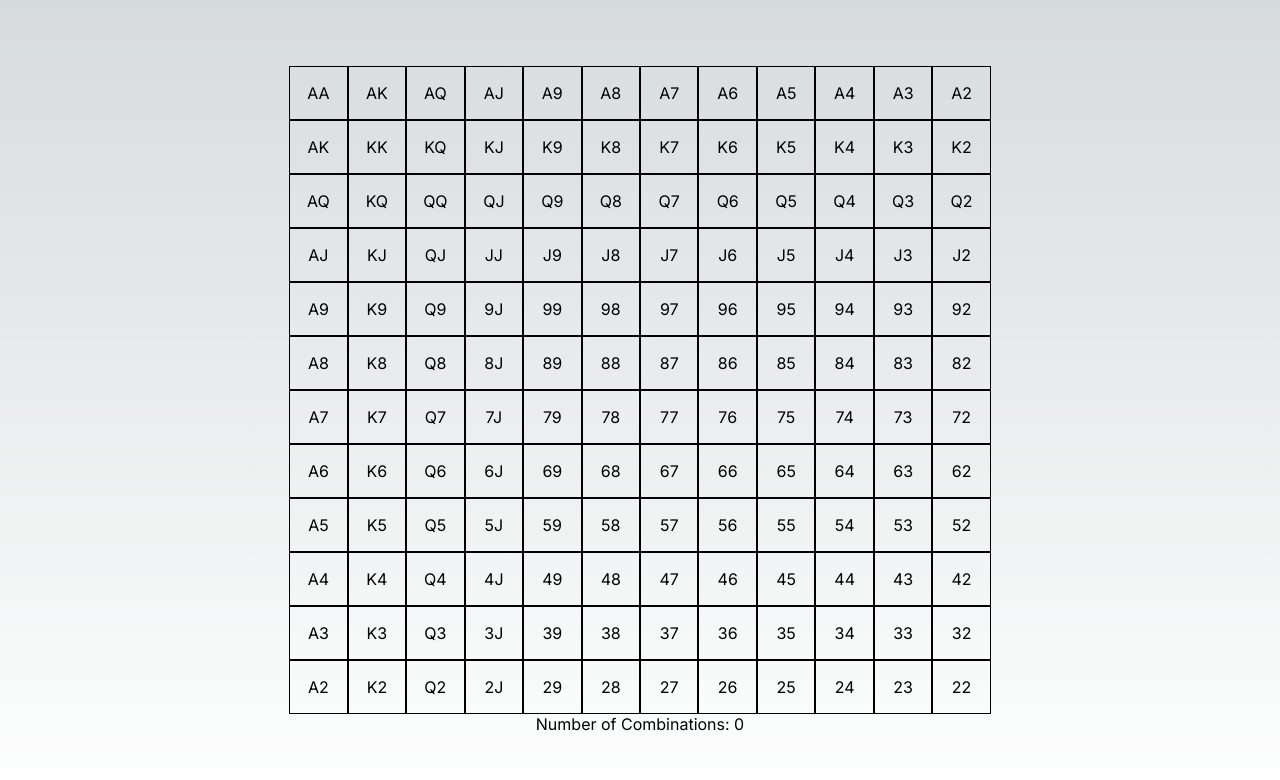
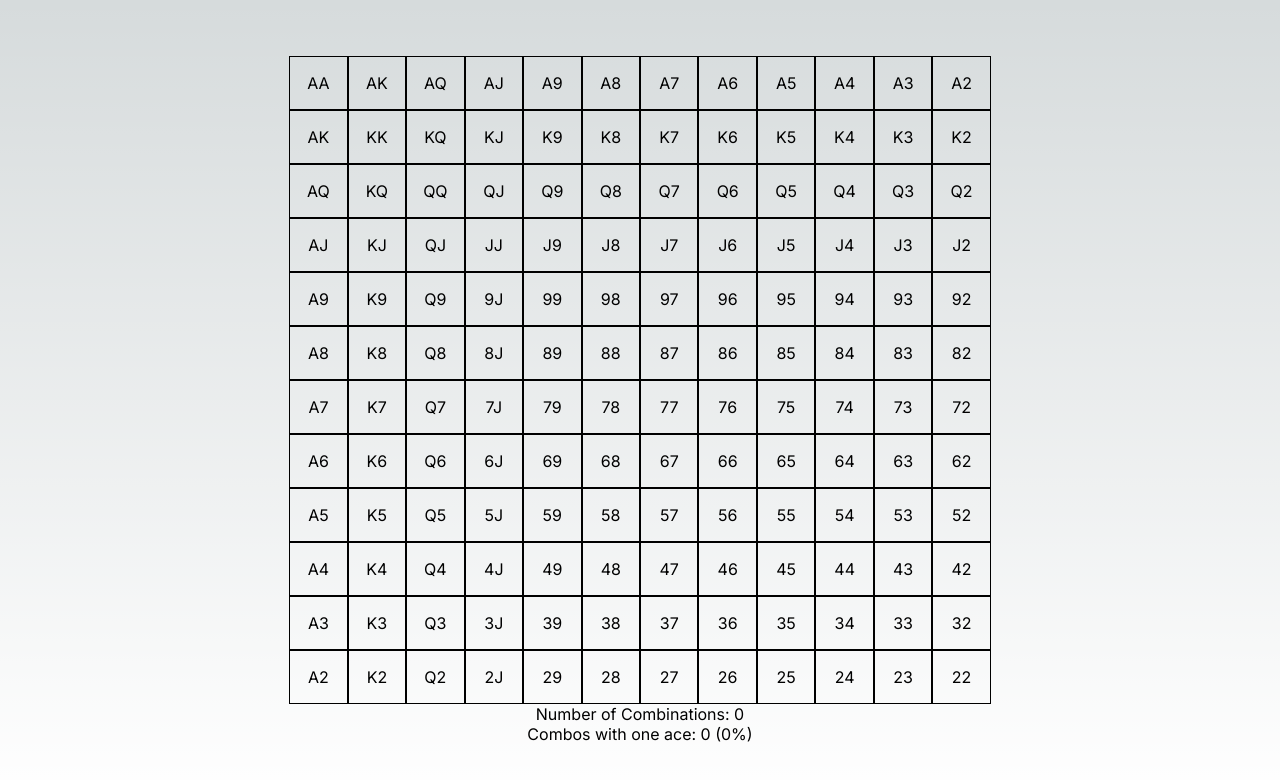
Before and after one commit to anchpop/hardly-know-her, a Next.js app: page / in a window 1280 px wide. Shown: the top 780 px of the page. Built offline with nearby package versions, Linux system fonts and the light colour scheme.

Commit message:
show combinations with one ace

```diff
--- a/src/app/page.tsx
+++ b/src/app/page.tsx
@@ -49,29 +49,38 @@ export default function Home() {
     setToggledItems(newToggledItems);
   };
 
-  const calculateCombinations = () => {
+  const calculateCombinations: () => { combinations: number, combinationsOneAce: number } = () => {
     let belowDiagonal = 0;
+    let belowDiagonalOneAce = 0;
     let onDiagonal = 0;
+    let onDiagonalOneAce = 0;
     let aboveDiagonal = 0;
+    let aboveDiagonalOneAce = 0;
 
     for (let i = 0; i < ranks.length; i++) {
       for (let j = 0; j < ranks.length; j++) {
         const itemKey = `${ranks[j]}${ranks[i]}`;
+        const exactlyOneAce = (ranks[j] === "A" && ranks[i] !== "A") || (ranks[j] !== "A" && ranks[i] === "A");
         if (toggledItems.has(itemKey)) {
           if (i > j) {
             belowDiagonal++;
+            if (exactlyOneAce) { belowDiagonalOneAce++; }
           } else if (i === j) {
             onDiagonal++;
+            if (exactlyOneAce) { onDiagonalOneAce++; }
           } else {
             aboveDiagonal++;
+            if (exactlyOneAce) { aboveDiagonalOneAce++; }
           }
         }
       }
     }
 
-    return (12 * belowDiagonal) + (6 * onDiagonal) + (4 * aboveDiagonal);
+    return { combinations: (12 * belowDiagonal) + (6 * onDiagonal) + (4 * aboveDiagonal), combinationsOneAce: (12 * belowDiagonalOneAce) + (6 * onDiagonalOneAce) + (4 * aboveDiagonalOneAce) };
   };
 
+  const { combinations, combinationsOneAce } = calculateCombinations();
+  const combinationsOneAcePercentage = combinations !== 0 ? Math.round((combinationsOneAce / combinations) * 10000) / 100 : 0;
 
   return (
     <main className={styles.main}>
@@ -79,7 +88,10 @@ export default function Home() {
         {generateGridItems()}
       </div>
       <div>
-        Number of Combinations: {calculateCombinations()}
+        Number of Combinations: {combinations}
+      </div>
+      <div>
+        Combos with one ace: {combinationsOneAce} ({combinationsOneAcePercentage}%)
       </div>
 
     </main>
```
